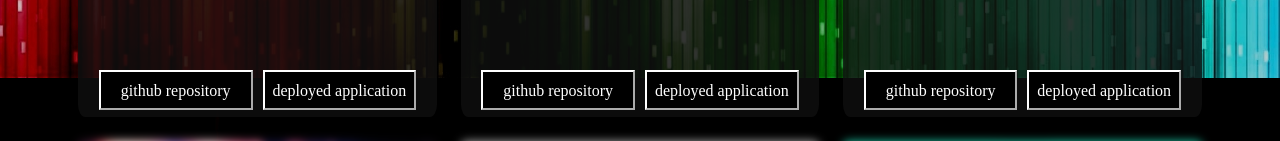
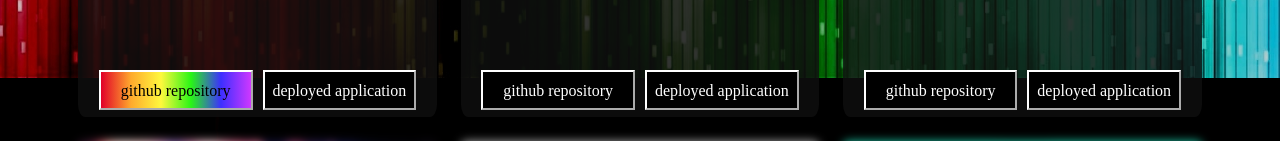
Before and after one commit to jamie-jones/the_portfolio, a React (Create React App) app in the folder client/: page / in a window 1280 px wide. In both pictures the pointer is over the button 175 px from the left and 1612 px from the top of the page. Shown: the part 1522-1663 px from the top of the page. Built offline with nearby package versions, Linux system fonts and the light colour scheme; grey boxes are pictures that could not be loaded; a web font is replaced by a local one.

Commit message:
added some effects

```diff
--- a/client/src/styles/Portfolio.css
+++ b/client/src/styles/Portfolio.css
@@ -76,6 +76,12 @@
     font-family: 'Mate SC', serif;
 }
 
+.btns:hover{
+    background: linear-gradient(to right, rgb(225,0,41), rgb(255,170,45), rgb(254,248,61), rgb(41,245,22), rgb(61, 47, 255), rgb(207,56,255));
+    color: black;
+    font-weight: bolder;
+}
+
 .divider{
     width: 10px;
     display: inline-block;
```
